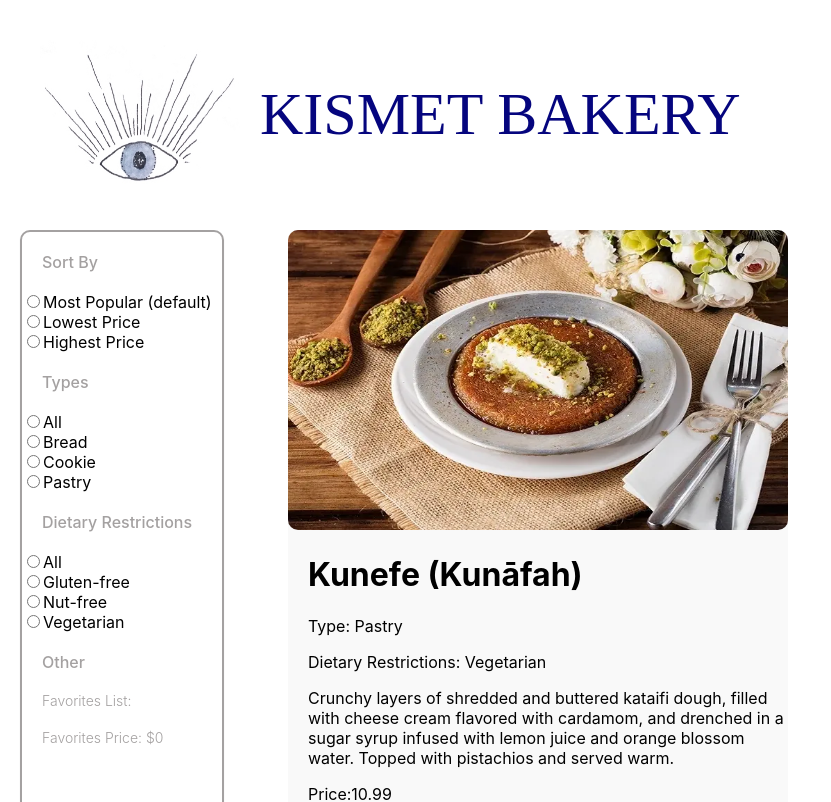
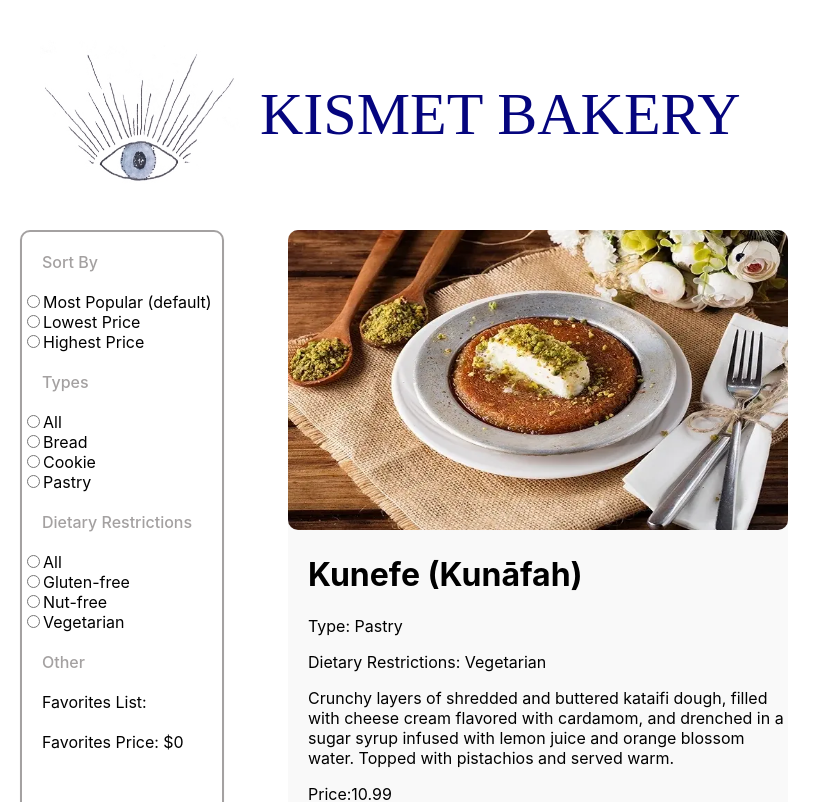
Before and after one commit to tiredkitty147/development, a React (Create React App) app: page / in a window 1280 px wide. Shown: the top 802 px of the page, without its empty margins (0-831 px from the left). Built offline with nearby package versions, Linux system fonts and the light colour scheme; the HTML template or start-up script is replaced by a standard one.

Commit message:
Update App.css

```diff
--- a/src/App.css
+++ b/src/App.css
@@ -56,9 +56,16 @@
   margin:20px;
 }
 
-.sorting-container p{
+/* .sorting-container p{
   color: #a4a1a1;
   font-size: 14px;
   font-weight: 300;
   margin:20px;
+} */
+
+.favorites-list{
+  color: black;
+  font-size: 16px;
+  margin:20px;
+  font-weight: 400;
 }
```
